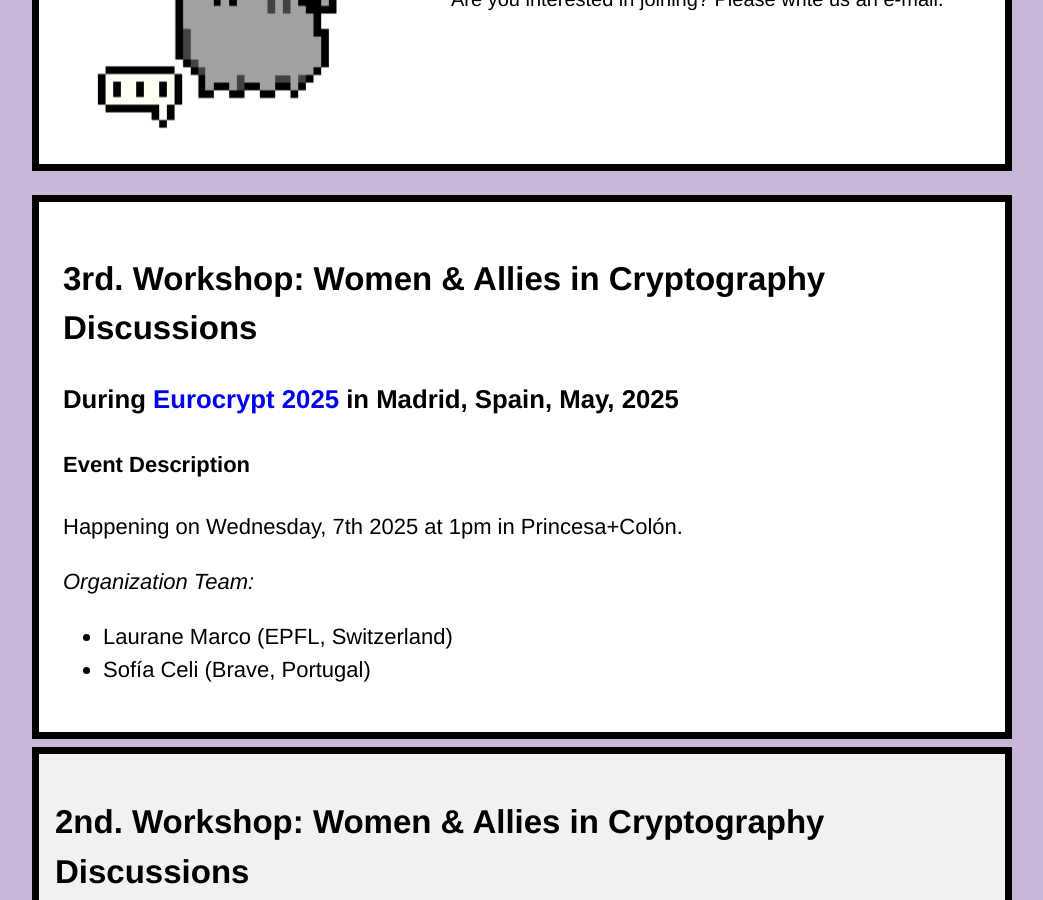
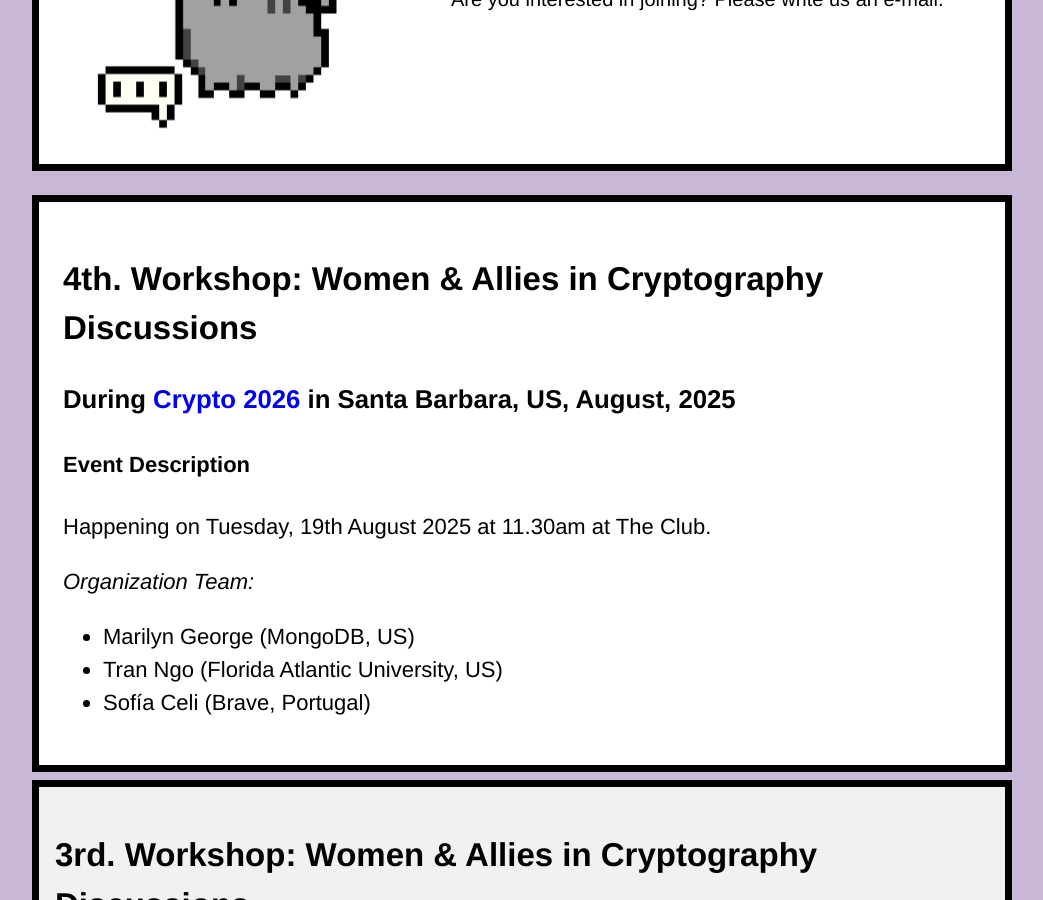
Before and after one commit to women-in-cryptography/women-in-cryptography-website, a Jekyll site: the page built from workshop.html, in a window 1280 px wide and 900 px high, scrolled down 574 px. Shown: the whole window, without its empty margins (118-1161 px from the left). Built offline with Jekyll 4.4.1, drawn with Linux system fonts in a browser that asks for light colours; a style sheet for code colours, icons or effects is not loaded.

Commit message:
added Crypto workshop

```diff
--- a/workshop.html
+++ b/workshop.html
@@ -21,8 +21,27 @@ tags: menu
 </div>
 
 <div class="regular-description-fixed">
-  <h2>3rd. Workshop: Women & Allies in Cryptography Discussions</h2>
-  <h3>During <a href="https://crypto.iacr.org/2024/" target="_blank">Eurocrypt 2025</a> in Madrid, Spain, May, 2025</h3>
+  <h2>4th. Workshop: Women & Allies in Cryptography Discussions</h2>
+  <h3>During <a href="https://crypto.iacr.org/2025/program.php" target="_blank">Crypto 2026</a> in Santa Barbara, US, August, 2025</h3>
+  <h4>Event Description</h4>
+  <p>
+   Happening on Tuesday, 19th August 2025 at 11.30am at The Club.
+  </p>
+
+  <p><i>Organization Team:</i></p>
+  <ul>
+    <li>Marilyn George (MongoDB, US)</li>
+    <li>Tran Ngo (Florida Atlantic University, US)</li>
+    <li>Sofía Celi (Brave, Portugal)</li>
+  </ul>
+
+</div>
+
+<input type="checkbox" id="collapsible4" class="toggle">
+<label for="collapsible4" class="collapsible-btn"><h2>3rd. Workshop: Women & Allies in Cryptography Discussions</h2></label>
+<div class="regular-description-fixed">
+  <h2></h2>
+  <h3>During <a href="https://eurocrypt.iacr.org/2025/program.php" target="_blank">Eurocrypt 2025</a> in Madrid, Spain, May, 2025</h3>
   <h4>Event Description</h4>
   <p>
    Happening on Wednesday, 7th 2025 at 1pm in Princesa+Colón.
@@ -33,14 +52,13 @@ tags: menu
     <li>Laurane Marco (EPFL, Switzerland)</li>
     <li>Sofía Celi (Brave, Portugal)</li>
   </ul>
-
 </div>
 
 <input type="checkbox" id="collapsible3" class="toggle">
 <label for="collapsible3" class="collapsible-btn"><h2>2nd. Workshop: Women & Allies in Cryptography Discussions</h2></label>
 <div class="regular-description">
   <h2></h2>
-  <h3>During <a href="https://crypto.iacr.org/2024/" target="_blank">Crypto 2024</a> in Santa Barbara, August 2024</h3>
+  <h3>During <a href="https://crypto.iacr.org/2024/" target="_blank">Crypto 2024</a> in Santa Barbara, US, August 2024</h3>
   <h4>Event Description</h4>
   <p>
    Happening on Tuesday, 20th 2024 at 2pm in Lotte Lehmann 224.
```
Also changed, not shown: images/seminar/carla_rafols-image.png (deleted).
